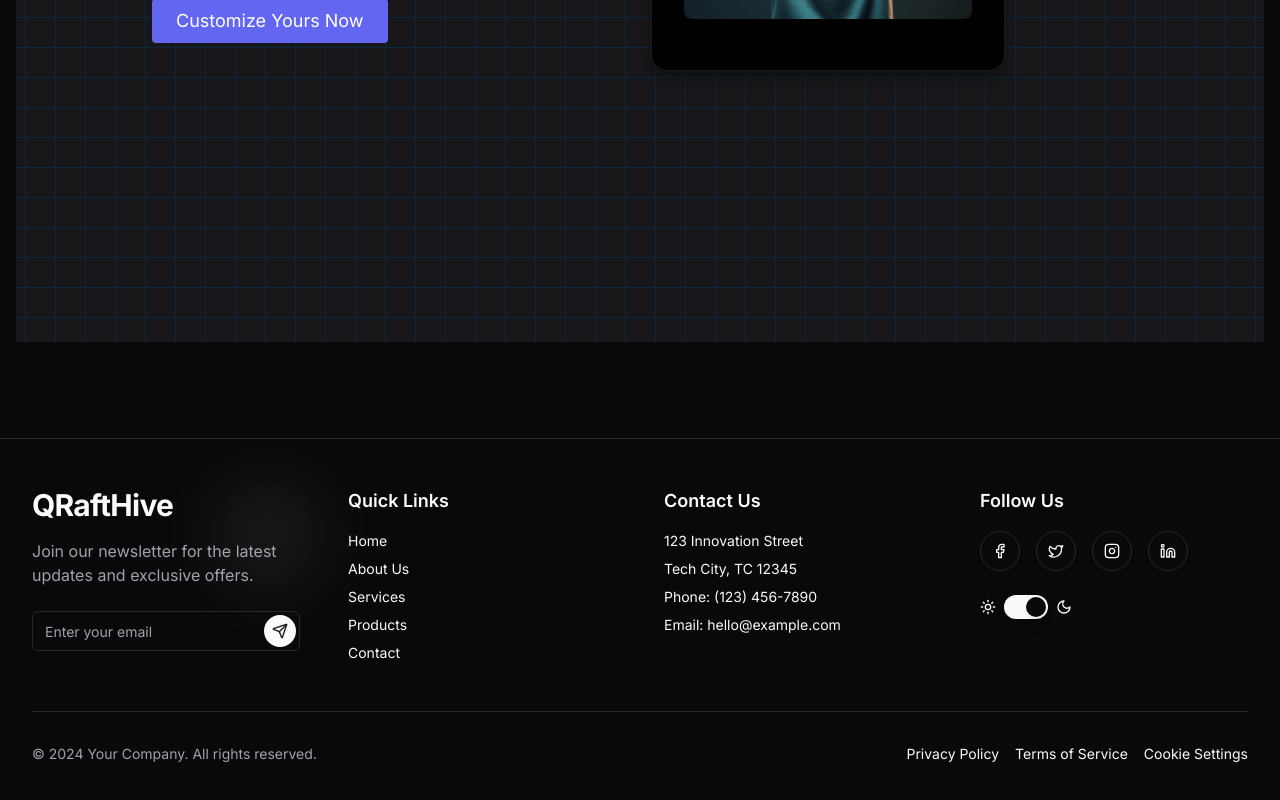
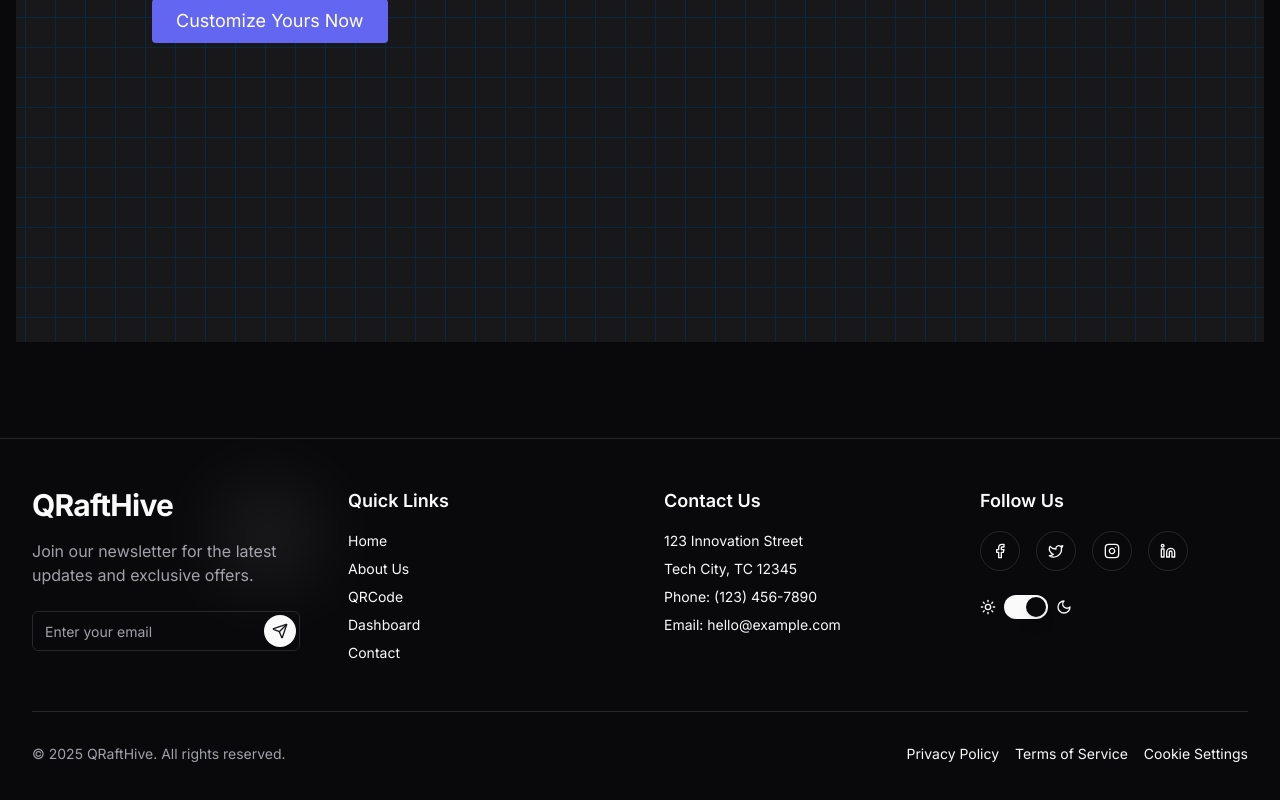
Before and after one commit to FernaandoJr/qrafthive, a Next.js app: page / in a window 1280 px wide. Shown: the part 1034-1834 px from the top of the page. Built offline with nearby package versions, Linux system fonts and the light colour scheme.

Commit message:
adaptando o código e removendo <a> tags e melhorando o footer

```diff
--- a/app/login/page.tsx
+++ b/app/login/page.tsx
@@ -13,5 +13,5 @@ export default function Home() {
           </form>
           <BackgroundBeams />
       </div>
-  );
+  )
 }
--- a/app/qrcode/page.tsx
+++ b/app/qrcode/page.tsx
@@ -27,10 +27,8 @@ export default function Qrcode() {
                   <TabsTrigger value="image">Image</TabsTrigger>
               </TabsList>
 
-
               <div className="w-full flex flex-row  h-[500px] border border-border rounded-xl p-6">
                   <TabsContent value="information">
-
                       <Select>
                           <SelectTrigger className="w-[180px]">
                               <SelectValue placeholder="Error Level" />
@@ -47,7 +45,6 @@ export default function Qrcode() {
                       </Select>
 
                       <Input type="number" id="margin-size" placeholder="Margin size" />
-
                   </TabsContent>
                   <TabsContent value="color">color</TabsContent>
                   <TabsContent value="image">image</TabsContent>
@@ -56,7 +53,6 @@ export default function Qrcode() {
                   </div>
               </div>
           </Tabs>
-
       </div>
-  );
+  )
 }
--- a/components/examples.tsx
+++ b/components/examples.tsx
@@ -10,44 +10,25 @@ export default function Examples() {
                         See the Power of Custom
                         <br className="hidden lg:inline-block" /> QR Codes in Action
                     </h1>
-                    <p className="mb-8 leading-relaxed">
-                        Personalize every detail to make your QR codes stand out. Perfect for your business, events, or personal touch.
-                    </p>
+                    <p className="mb-8 leading-relaxed">Personalize every detail to make your QR codes stand out. Perfect for your business, events, or personal touch.</p>
                     <div className="flex justify-center lg:justify-start">
-                        <button className="inline-flex text-white bg-indigo-500 border-0 py-2 px-6 focus:outline-none hover:bg-indigo-600 rounded text-lg">
-                        Customize Yours Now
-                        </button>
+                        <button className="inline-flex text-white bg-indigo-500 border-0 py-2 px-6 focus:outline-none hover:bg-indigo-600 rounded text-lg">Customize Yours Now</button>
                     </div>
                 </div>
 
                 <div className="h-[40rem] w-full flex items-center justify-center ">
-                    <PinContainer
-                        title="/your-url-example.com"
-                        href="https://fernaandojr.vercel.app/"
-                    >
+                    {/* <PinContainer title="/your-url-example.com" href="https://fernaandojr.vercel.app/">
                         <div className="flex basis-full flex-col p-4 tracking-tight text-slate-100/50 sm:basis-1/2 w-[20rem] h-[20rem] ">
-                        <h3 className="max-w-xs !pb-2 !m-0 font-bold  text-base text-slate-100">
-                            Your Custom QR Code
-                        </h3>
+                            <h3 className="max-w-xs !pb-2 !m-0 font-bold  text-base text-slate-100">Your Custom QR Code</h3>
                             <div className="text-base !m-0 !p-0 font-normal">
-                            <span className="text-slate-500 ">
-                            Customize with your logo and share with style.
-                            </span>
+                                <span className="text-slate-500 ">Customize with your logo and share with style.</span>
                             </div>
-                        <Image
-                        src="/image.jpg"
-                        width={400}
-                        height={400}
-                        alt="QR Code Example"
-                        className="rounded-lg shadow-lg"
-                    />
+                            <Image src="/image.jpg" width={400} height={400} alt="QR Code Example" className="rounded-lg shadow-lg" />
                         </div>
-                    </PinContainer>
+                    </PinContainer> */}
                 </div>
             </div>
         </section>
-
-
     )
 
 }
--- a/components/navbar.tsx
+++ b/components/navbar.tsx
@@ -26,7 +26,7 @@ const Navbar = () => {
                     {navLinks.map((link, index) => (
                         <ButtonLink key={index} path={link.path} name={link.name} />
                     ))}
-          <ModeToggle  />
+                    <ModeToggle />
                 </nav>
             </header>
         </div>
--- a/components/ui/3d-pin.tsx
+++ b/components/ui/3d-pin.tsx
@@ -70,17 +70,12 @@ export const PinPerspective = ({
       <motion.div className="pointer-events-none  w-96 h-80 flex items-center justify-center opacity-0 group-hover/pin:opacity-100 z-[60] transition duration-500">
           <div className=" w-full h-full -mt-7 flex-none  inset-0">
               <div className="absolute top-0 inset-x-0  flex justify-center">
-          <a
-            href={href}
-            target={"_blank"}
-            className="relative flex space-x-2 items-center z-10 rounded-full bg-zinc-950 py-0.5 px-4 ring-1 ring-white/10 "
-          >
-            <span className="relative z-20 text-white text-xs font-bold inline-block py-0.5">
-              {title}
-            </span>
-
+                  <Link href={href || "#"} passHref target="_blank">
+                      <div className="relative flex space-x-2 items-center z-10 rounded-full bg-zinc-950 py-0.5 px-4 ring-1 ring-white/10 cursor-pointer">
+                          <span className="relative z-20 text-white text-xs font-bold inline-block py-0.5">{title}</span>
                           <span className="absolute -bottom-0 left-[1.125rem] h-px w-[calc(100%-2.25rem)] bg-gradient-to-r from-emerald-400/0 via-emerald-400/90 to-emerald-400/0 transition-opacity duration-500 group-hover/btn:opacity-40"></span>
-          </a>
+                      </div>
+                  </Link>
               </div>
 
               <div
@@ -101,7 +96,6 @@ export const PinPerspective = ({
                           animate={{
                               opacity: [0, 1, 0.5, 0],
                               scale: 1,
-
                               z: 0,
                           }}
                           transition={{
@@ -121,7 +115,6 @@ export const PinPerspective = ({
                           animate={{
                               opacity: [0, 1, 0.5, 0],
                               scale: 1,
-
                               z: 0,
                           }}
                           transition={{
@@ -141,7 +134,6 @@ export const PinPerspective = ({
                           animate={{
                               opacity: [0, 1, 0.5, 0],
                               scale: 1,
-
                               z: 0,
                           }}
                           transition={{
@@ -162,5 +154,5 @@ export const PinPerspective = ({
               </>
           </div>
       </motion.div>
-  );
+  )
 };
--- a/components/ui/footer-section.tsx
+++ b/components/ui/footer-section.tsx
@@ -5,12 +5,8 @@ import { Button } from "@/components/ui/button"
 import { Input } from "@/components/ui/input"
 import { Label } from "@/components/ui/label"
 import { Switch } from "@/components/ui/switch"
-import {
-  Tooltip,
-  TooltipContent,
-  TooltipProvider,
-  TooltipTrigger,
-} from "@/components/ui/tooltip"
+import Link from "next/link"
+import { Tooltip, TooltipContent, TooltipProvider, TooltipTrigger } from "@/components/ui/tooltip"
 import { Facebook, Instagram, Linkedin, Moon, Send, Sun, Twitter } from "lucide-react"
 
 function Footerdemo() {
@@ -24,26 +20,39 @@ function Footerdemo() {
         }
     }, [isDarkMode])
 
+    const quickLinks = [
+        {
+            name: "Home",
+            href: "/",
+        },
+        {
+            name: "About Us",
+            href: "/about",
+        },
+        {
+            name: "QRCode",
+            href: "/services",
+        },
+        {
+            name: "Dashboard",
+            href: "/dashboard",
+        },
+        {
+            name: "Contact",
+            href: "/contact",
+        },
+    ]
+
     return (
-    <footer className="relative border-t bg-background text-foreground transition-colors duration-300">
+        <footer className="relative border-t bg-background text-foreground">
             <div className="container mx-auto px-4 py-12 md:px-6 lg:px-8">
                 <div className="grid gap-12 md:grid-cols-2 lg:grid-cols-4">
                     <div className="relative">
                         <h2 className="mb-4 text-3xl font-bold tracking-tight">QRaftHive</h2>
-            <p className="mb-6 text-muted-foreground">
-              Join our newsletter for the latest updates and exclusive offers.
-            </p>
+                        <p className="mb-6 text-muted-foreground">Join our newsletter for the latest updates and exclusive offers.</p>
                         <form className="relative">
-              <Input
-                type="email"
-                placeholder="Enter your email"
-                className="pr-12 backdrop-blur-sm"
-              />
-              <Button
-                type="submit"
-                size="icon"
-                className="absolute right-1 top-1 h-8 w-8 rounded-full bg-primary text-primary-foreground transition-transform hover:scale-105"
-              >
+                            <Input type="email" placeholder="Enter your email" className="pr-12 backdrop-blur-sm" />
+                            <Button type="submit" size="icon" className="absolute right-1 top-1 h-8 w-8 rounded-full bg-primary text-primary-foreground transition-transform hover:scale-105">
                                 <Send className="h-4 w-4" />
                                 <span className="sr-only">Subscribe</span>
                             </Button>
@@ -53,21 +62,11 @@ function Footerdemo() {
                     <div>
                         <h3 className="mb-4 text-lg font-semibold">Quick Links</h3>
                         <nav className="space-y-2 text-sm">
-              <a href="#" className="block transition-colors hover:text-primary">
-                Home
-              </a>
-              <a href="#" className="block transition-colors hover:text-primary">
-                About Us
-              </a>
-              <a href="#" className="block transition-colors hover:text-primary">
-                Services
-              </a>
-              <a href="#" className="block transition-colors hover:text-primary">
-                Products
-              </a>
-              <a href="#" className="block transition-colors hover:text-primary">
-                Contact
-              </a>
+                            {quickLinks.map((link) => (
+                                <Link key={link.name} href={link.href} className="block transition-colors hover:text-primary">
+                                    {link.name}
+                                </Link>
+                            ))}
                         </nav>
                     </div>
                     <div>
@@ -137,11 +136,7 @@ function Footerdemo() {
                         </div>
                         <div className="flex items-center space-x-2">
                             <Sun className="h-4 w-4" />
-              <Switch
-                id="dark-mode"
-                checked={isDarkMode}
-                onCheckedChange={setIsDarkMode}
-              />
+                            <Switch id="dark-mode" checked={isDarkMode} onCheckedChange={setIsDarkMode} />
                             <Moon className="h-4 w-4" />
                             <Label htmlFor="dark-mode" className="sr-only">
                                 Toggle dark mode
@@ -150,19 +145,17 @@ function Footerdemo() {
                     </div>
                 </div>
                 <div className="mt-12 flex flex-col items-center justify-between gap-4 border-t pt-8 text-center md:flex-row">
-          <p className="text-sm text-muted-foreground">
-            © 2024 Your Company. All rights reserved.
-          </p>
+                    <p className="text-sm text-muted-foreground">© 2025 QRaftHive. All rights reserved.</p>
                     <nav className="flex gap-4 text-sm">
-            <a href="#" className="transition-colors hover:text-primary">
+                        <Link href="/privacy-policy" className="transition-colors hover:text-primary">
                             Privacy Policy
-            </a>
-            <a href="#" className="transition-colors hover:text-primary">
+                        </Link>
+                        <Link href="/terms-of-service" className="transition-colors hover:text-primary">
                             Terms of Service
-            </a>
-            <a href="#" className="transition-colors hover:text-primary">
+                        </Link>
+                        <Link href="/cookie-settings" className="transition-colors hover:text-primary">
                             Cookie Settings
-            </a>
+                        </Link>
                     </nav>
                 </div>
             </div>
```
Also changed, not shown: app/page.tsx (+8 -14 lines), components/signup-form-demo.tsx (+8 -25 lines), components/ui/input.tsx (+1 -11 lines). Lines whose indentation alone changed are shown as unchanged.
